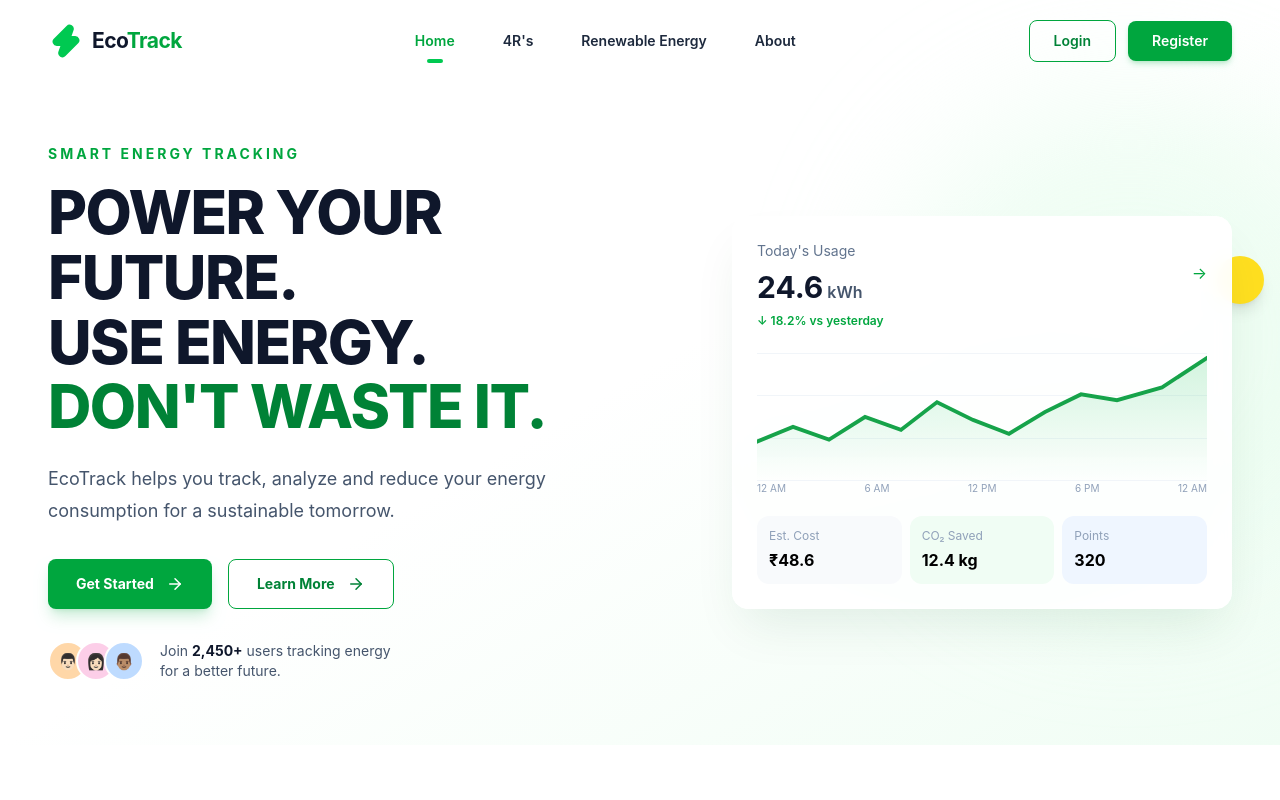
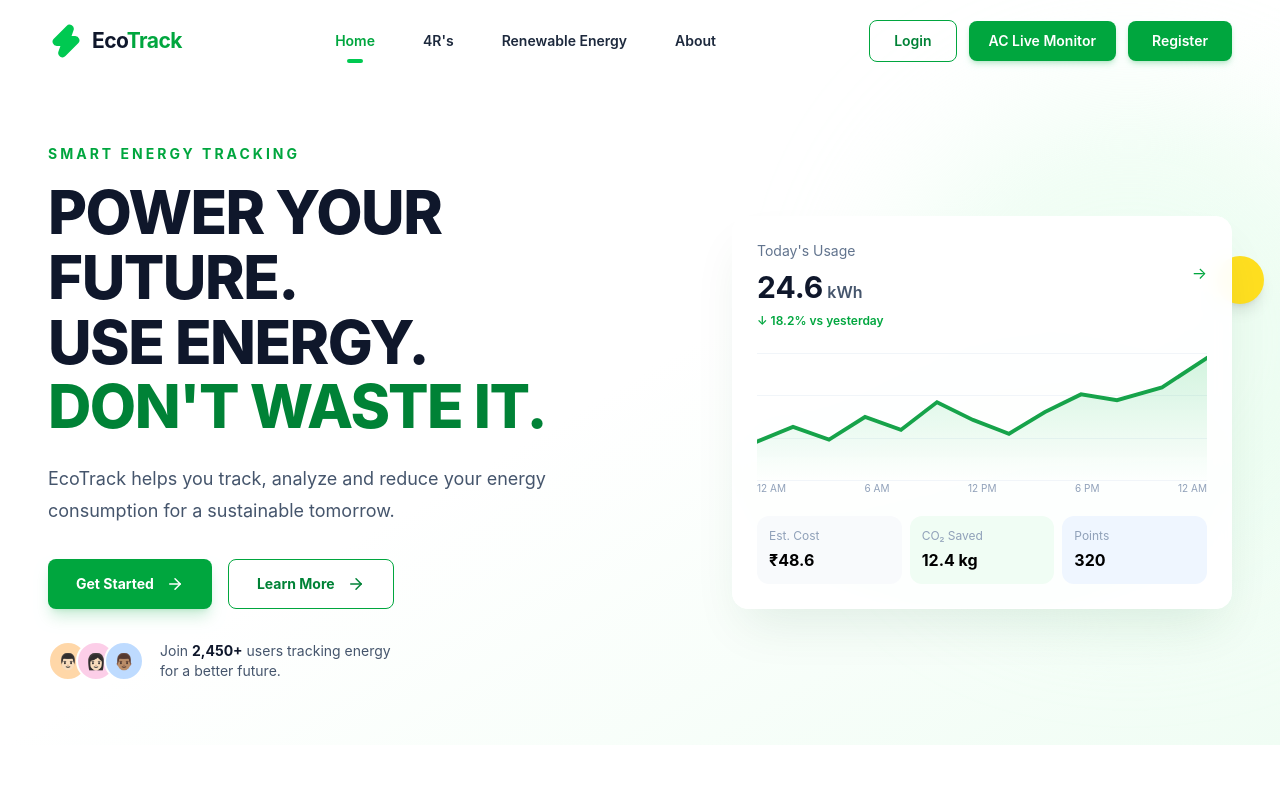
Before and after one commit to mitans-gif/Frontend, a React (Vite) app: page / in a window 1280 px wide. Shown: the top 800 px of the page. Built offline with nearby package versions, Linux system fonts and the light colour scheme; no server answers.

Commit message:
Link landing page to AC live monitor

```diff
--- a/src/components/Topbar.jsx
+++ b/src/components/Topbar.jsx
@@ -1,4 +1,5 @@
 import React from "react";
+import { Link } from "react-router-dom";
 import { ArrowRight, Zap } from "lucide-react";
 
 const Topbar = () => {
@@ -78,6 +79,13 @@ const Topbar = () => {
             Login
           </button>
 
+          <Link
+            to="/monitor"
+            className="hidden rounded-lg bg-green-600 px-5 py-2.5 text-sm font-semibold text-white shadow-md shadow-green-600/20 transition duration-200 hover:bg-green-700 active:scale-95 sm:inline-flex"
+          >
+            AC Live Monitor
+          </Link>
+
           <button
             onClick={handleRegister}
             className="rounded-lg bg-green-600 px-6 py-2.5 text-sm font-semibold text-white shadow-md shadow-green-600/20 transition duration-200 hover:bg-green-700 active:scale-95"
```
